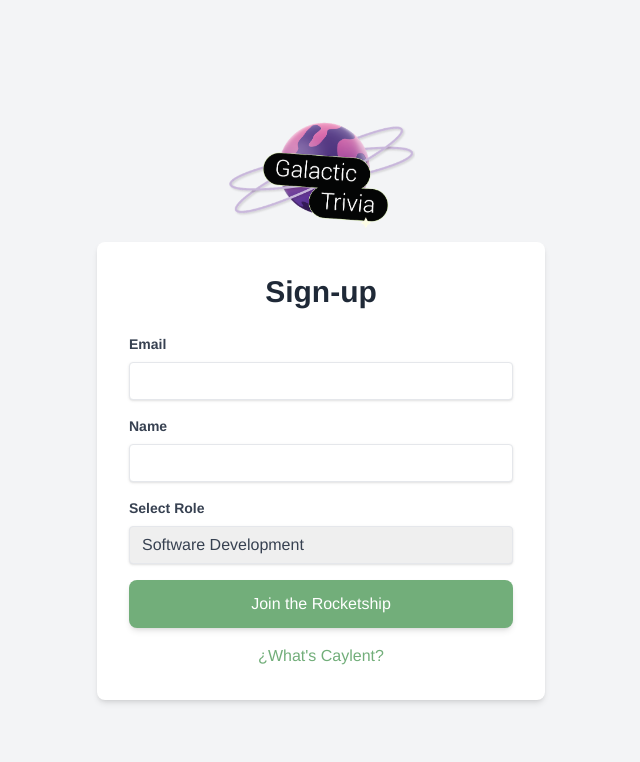
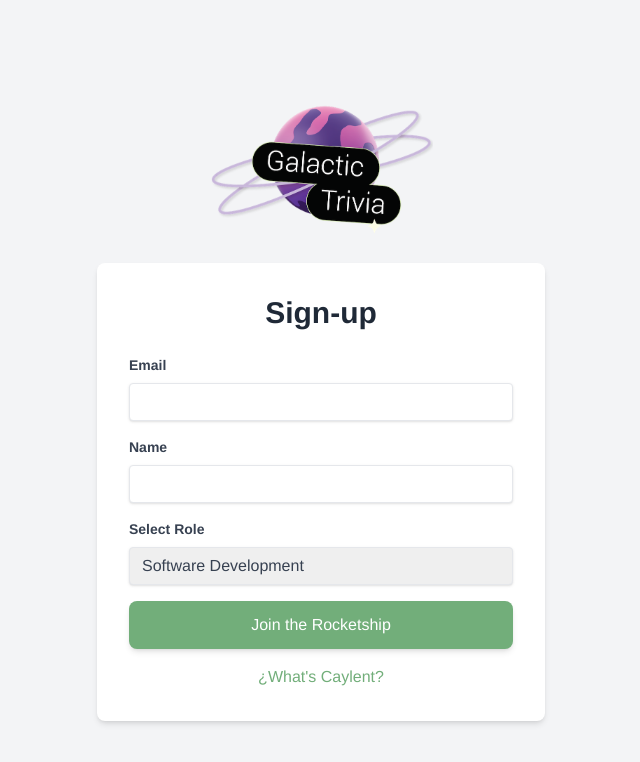
Before and after one commit to alexandro-aguilar/com-day-2024-fe, a React (Vite) app: page / in a window 1280 px wide. Shown: the top 762 px of the page, without its empty margins (319-959 px from the left). Built offline with nearby package versions, Linux system fonts and the light colour scheme.

Commit message:
fixed logo size and position

```diff
--- a/src/containers/RegistrationForm.tsx
+++ b/src/containers/RegistrationForm.tsx
@@ -31,7 +31,7 @@ const RegistrationForm: React.FC = () => {
   return (
     <form onSubmit={handleSubmit}>
       <div className="flex flex-col items-center justify-center min-h-screen bg-gray-100 p-4">
-        <div className="logo-container">
+        <div className="logo-container p-8 w-full max-w-md">
           <img src="/logo.png" alt="" style={{ width: '50%' }} />
         </div>
         <div className="bg-white shadow-md rounded-lg p-8 w-full max-w-md">
--- a/src/index.css
+++ b/src/index.css
@@ -33,7 +33,8 @@ div {
 
 .logo-container {
   display: flex;
-  width: 30%;
   align-items: center;
   justify-content: center;
+  margin-bottom: 0.87em;
+  padding: 0 !important
 }
```
